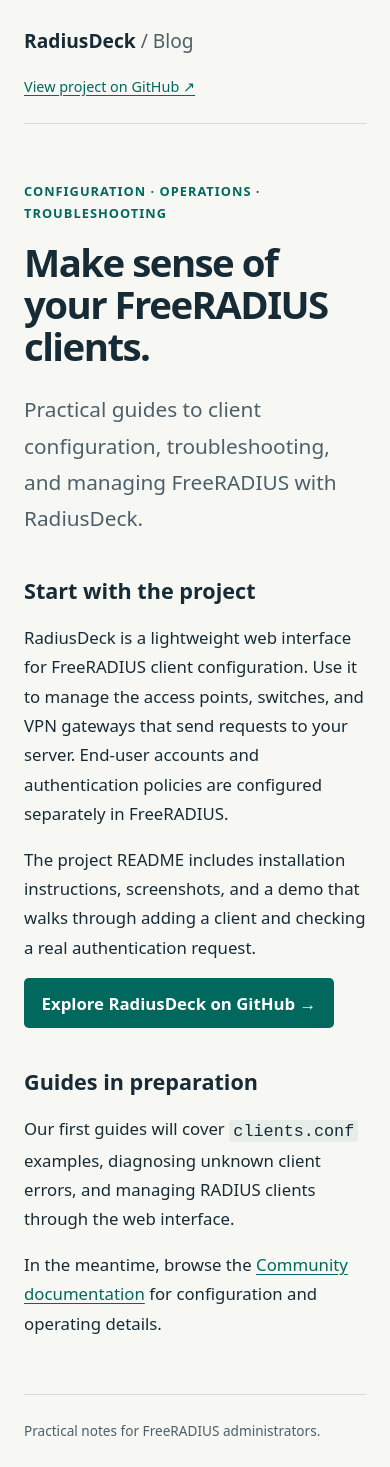
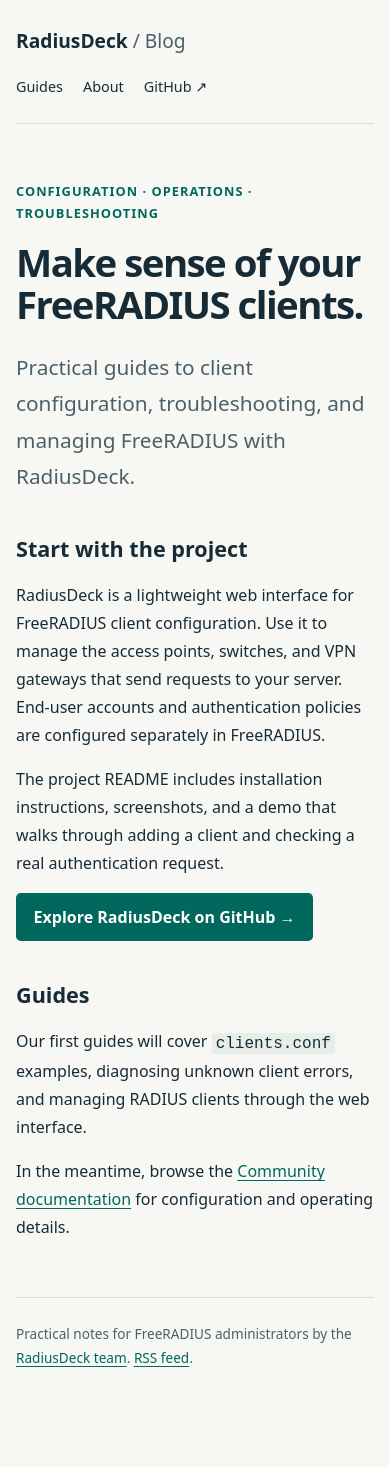
Before and after one commit to radiusdeck/radiusdeck.github.io, a Jekyll site: the page built from index.md, in a window 390 px wide. Built offline with Jekyll 4.4.1, drawn with Linux system fonts in a browser that asks for light colours; after the commit the page ends 1394 px from its top, so only the background shows below that.

Commit message:
feat: add article layout, guide index, and search metadata
- Add the post layout with author, publication, update, and last-tested
  dates, and a related guides block.
- Add /blog/ and /about/ pages and header navigation.
- Add title, description, canonical, Open Graph, feed link, and JSON-LD
  (TechArticle for articles, WebSite for the homepage) to every page.
- Generate sitemap.xml, an Atom feed, and robots.txt with Liquid
  templates instead of plugins. Keep 404 noindex and out of the sitemap.
- Extend check_site.py to verify page metadata, sitemap coverage,
  robots.txt, the feed, and JSON-LD.
- Keep article drafts out of Git and document the drafts workflow.

```diff
--- a/404.html
+++ b/404.html
@@ -1,6 +1,8 @@
 ---
 title: Page not found
 permalink: /404.html
+sitemap: false
+robots: noindex
 ---
 <p class="eyebrow">404</p>
 <h1>Page not found.</h1>
--- a/_config.yml
+++ b/_config.yml
@@ -13,11 +13,21 @@ strict_front_matter: true
 future: false
 show_drafts: false
 
+author:
+  name: RadiusDeck team
+  url: /about/
+product_url: https://github.com/radiusdeck/radiusdeck
+
 defaults:
   - scope:
       path: ""
     values:
       layout: default
+  - scope:
+      path: ""
+      type: posts
+    values:
+      layout: post
 
 exclude:
   - README.md
--- /dev/null
+++ b/_includes/head.html
@@ -0,0 +1,55 @@
+{%- assign description = page.description | default: site.description | strip_html | normalize_whitespace -%}
+{%- assign canonical = page.url | replace: "index.html", "" | absolute_url -%}
+{%- assign is_post = false -%}
+{%- if page.collection == "posts" -%}{%- assign is_post = true -%}{%- endif -%}
+{%- assign modified = page.last_modified_at | default: page.date -%}
+<meta charset="utf-8">
+<meta name="viewport" content="width=device-width, initial-scale=1">
+<title>{{ page.title | escape }} | {{ site.title | escape }}</title>
+<meta name="description" content="{{ description | escape }}">
+<link rel="canonical" href="{{ canonical }}">
+{%- if page.robots %}
+<meta name="robots" content="{{ page.robots }}">
+{%- endif %}
+<meta property="og:site_name" content="{{ site.title | escape }}">
+<meta property="og:title" content="{{ page.title | escape }}">
+<meta property="og:description" content="{{ description | escape }}">
+<meta property="og:url" content="{{ canonical }}">
+<meta property="og:locale" content="en_US">
+{%- if is_post %}
+<meta property="og:type" content="article">
+<meta property="article:published_time" content="{{ page.date | date_to_xmlschema }}">
+<meta property="article:modified_time" content="{{ modified | date_to_xmlschema }}">
+{%- else %}
+<meta property="og:type" content="website">
+{%- endif %}
+<meta name="twitter:card" content="summary">
+<link rel="alternate" type="application/atom+xml" title="{{ site.title | escape }}" href="{{ '/feed.xml' | relative_url }}">
+<link rel="stylesheet" href="{{ '/assets/css/main.css' | relative_url }}">
+{%- if is_post %}
+<script type="application/ld+json">
+{
+  "@context": "https://schema.org",
+  "@type": "TechArticle",
+  "headline": {{ page.title | jsonify }},
+  "description": {{ description | jsonify }},
+  "inLanguage": {{ site.lang | jsonify }},
+  "datePublished": {{ page.date | date_to_xmlschema | jsonify }},
+  "dateModified": {{ modified | date_to_xmlschema | jsonify }},
+  "mainEntityOfPage": {{ canonical | jsonify }},
+  "author": {"@type": "Organization", "name": {{ site.author.name | jsonify }}, "url": {{ site.author.url | absolute_url | jsonify }}},
+  "publisher": {"@type": "Organization", "name": {{ site.author.name | jsonify }}, "url": {{ site.author.url | absolute_url | jsonify }}}
+}
+</script>
+{%- elsif page.url == "/" %}
+<script type="application/ld+json">
+{
+  "@context": "https://schema.org",
+  "@type": "WebSite",
+  "name": {{ site.title | jsonify }},
+  "url": {{ "/" | absolute_url | jsonify }},
+  "inLanguage": {{ site.lang | jsonify }},
+  "publisher": {"@type": "Organization", "name": {{ site.author.name | jsonify }}, "url": {{ site.author.url | absolute_url | jsonify }}}
+}
+</script>
+{%- endif %}
--- a/_layouts/default.html
+++ b/_layouts/default.html
@@ -1,24 +1,25 @@
 <!doctype html>
 <html lang="{{ site.lang | escape }}">
   <head>
-    <meta charset="utf-8">
-    <meta name="viewport" content="width=device-width, initial-scale=1">
-    <title>{{ page.title | escape }} | {{ site.title | escape }}</title>
-    <meta name="description" content="{{ page.description | default: site.description | escape }}">
-    <link rel="canonical" href="{{ page.url | absolute_url }}">
-    <link rel="stylesheet" href="{{ '/assets/css/main.css' | relative_url }}">
+    {% include head.html %}
   </head>
   <body>
     <a class="skip-link" href="#main">Skip to content</a>
     <header class="site-header wrapper">
       <a class="brand" href="{{ '/' | relative_url }}">RadiusDeck<span> / Blog</span></a>
-      <a href="https://github.com/radiusdeck/radiusdeck">View project on GitHub ↗</a>
+      <nav class="site-nav" aria-label="Main">
+        <a href="{{ '/blog/' | relative_url }}"{% if page.url == '/blog/' or page.collection == 'posts' %} aria-current="page"{% endif %}>Guides</a>
+        <a href="{{ '/about/' | relative_url }}"{% if page.url == '/about/' %} aria-current="page"{% endif %}>About</a>
+        <a href="{{ site.product_url }}">GitHub ↗</a>
+      </nav>
     </header>
     <main id="main" class="wrapper" tabindex="-1">
       {{ content }}
     </main>
     <footer class="site-footer wrapper">
-      Practical notes for FreeRADIUS administrators.
+      <p>Practical notes for FreeRADIUS administrators by the
+        <a href="{{ '/about/' | relative_url }}">{{ site.author.name }}</a>.
+        <a href="{{ '/feed.xml' | relative_url }}">RSS feed</a>.</p>
     </footer>
   </body>
 </html>
--- a/assets/css/main.css
+++ b/assets/css/main.css
@@ -42,3 +42,44 @@ code { overflow-wrap: anywhere; background: #e7ede8; padding: .1em .25em; border
 :focus-visible { outline: 3px solid var(--accent); outline-offset: 4px; }
 .skip-link { position: absolute; top: -5rem; left: 1rem; padding: .5rem 1rem; background: white; }
 .skip-link:focus { top: .5rem; }
+
+/* Navigation */
+.site-nav { display: flex; flex-wrap: wrap; gap: .4rem 1.25rem; }
+.site-nav a { color: var(--ink); text-decoration: none; }
+.site-nav a:hover, .site-nav a[aria-current="page"] { color: var(--accent); text-decoration: underline; }
+.site-footer p { margin: 0; }
+
+/* Articles */
+.post > * { max-width: 46rem; }
+.post-header h1 { font-size: clamp(2rem, 5vw, 3.2rem); letter-spacing: -.03em; }
+.post-meta { color: var(--muted); font-size: .9rem; }
+h3 { font-size: 1.1rem; line-height: 1.35; margin-top: 2rem; }
+#markdown-toc { padding: 1rem 1rem 1rem 2.25rem; border: 1px solid var(--line); border-radius: .3rem; font-size: .95rem; }
+#markdown-toc ul { padding-left: 1.25rem; }
+pre {
+  overflow-x: auto;
+  padding: .9rem 1rem;
+  background: #e7ede8;
+  border-radius: .3rem;
+  font-size: .88rem;
+  line-height: 1.55;
+  tab-size: 4;
+}
+pre code { padding: 0; background: none; overflow-wrap: normal; white-space: pre; }
+table { display: block; max-width: 100%; overflow-x: auto; border-collapse: collapse; font-size: .95rem; }
+th, td { padding: .45rem .75rem; border: 1px solid var(--line); text-align: left; vertical-align: top; }
+th { background: #e7ede8; }
+td code { overflow-wrap: normal; white-space: nowrap; }
+li > p { margin-block: .5rem; }
+.related { margin-top: 3rem; padding-top: 1rem; border-top: 1px solid var(--line); }
+
+/* Lists of guides */
+.post-list { list-style: none; padding: 0; }
+.post-list li { padding-block: 1rem; border-bottom: 1px solid var(--line); }
+.post-list h2, .post-list h3 { margin: 0; }
+.post-list p { margin-block: .35rem; }
+
+@media (max-width: 30rem) {
+  .wrapper { width: min(100% - 2rem, 68rem); }
+  body { font-size: 1rem; }
+}
--- a/index.md
+++ b/index.md
@@ -22,11 +22,24 @@ that walks through adding a client and checking a real authentication request.
 
 [Explore RadiusDeck on GitHub →](https://github.com/radiusdeck/radiusdeck){: .button }
 
-## Guides in preparation
+## Guides
 
+{% if site.posts.size > 0 -%}
+<ul class="post-list">
+{%- for post in site.posts limit: 3 %}
+  <li>
+    <h3><a href="{{ post.url | relative_url }}">{{ post.title | escape }}</a></h3>
+    <p>{{ post.description | strip_html | normalize_whitespace | escape }}</p>
+  </li>
+{%- endfor %}
+</ul>
+
+[All guides →]({{ '/blog/' | relative_url }})
+{%- else -%}
 Our first guides will cover `clients.conf` examples, diagnosing unknown client
 errors, and managing RADIUS clients through the web interface.
 
 In the meantime, browse the
-[Community documentation](https://github.com/radiusdeck/radiusdeck/tree/main/docs/community)
+[Community documentation]({{ site.product_url }}/tree/main/docs/community)
 for configuration and operating details.
+{%- endif %}
```
Also changed, not shown: _layouts/post.html (added, +37 -0 lines), about.md (added, +44 -0 lines), blog.md (added, +28 -0 lines), feed.xml (added, +24 -0 lines), robots.txt (added, +9 -0 lines), scripts/check_site.py (+146 -17 lines), sitemap.xml (added, +24 -0 lines), README.md, 1 other file.
